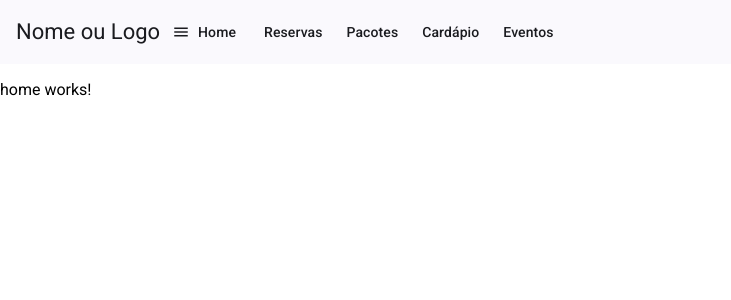
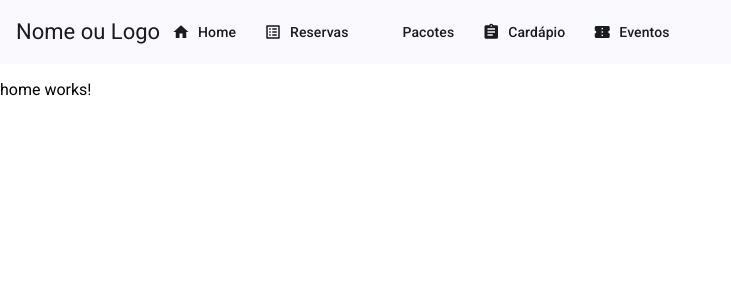
Before and after one commit to nxjuan/Somando-Sabores---Projeto, an Angular app in the folder angular-interface/: page /home in a window 1280 px wide. Shown: the top 300 px of the page, without its empty margins (0-731 px from the left). Built offline with nearby package versions, Linux system fonts and the light colour scheme.

Commit message:
header bar icons

```diff
--- a/angular-interface/src/app/components/header-bar/header-bar.component.html
+++ b/angular-interface/src/app/components/header-bar/header-bar.component.html
@@ -3,10 +3,10 @@
   <span cllass></span>
 
   <button mat-button routerLink="/">
-    <mat-icon>menu</mat-icon>  Home
+    <mat-icon>home</mat-icon>  Home
   </button>
-  <button mat-button routerLink="/">Reservas</button>
-  <button mat-button routerLink="/">Pacotes</button>
-  <button mat-button routerLink="/">Cardápio</button>
-  <button mat-button routerLink="/">Eventos</button>
+  <button mat-button routerLink="/"><mat-icon>list_alt_check</mat-icon> Reservas</button>
+  <button mat-button routerLink="/"><mat-icon>package_2</mat-icon> Pacotes</button>
+  <button mat-button routerLink="/"><mat-icon>assignment</mat-icon>  Cardápio</button>
+  <button mat-button routerLink="/"><mat-icon>confirmation_number</mat-icon> Eventos</button>
 </mat-toolbar>
```
